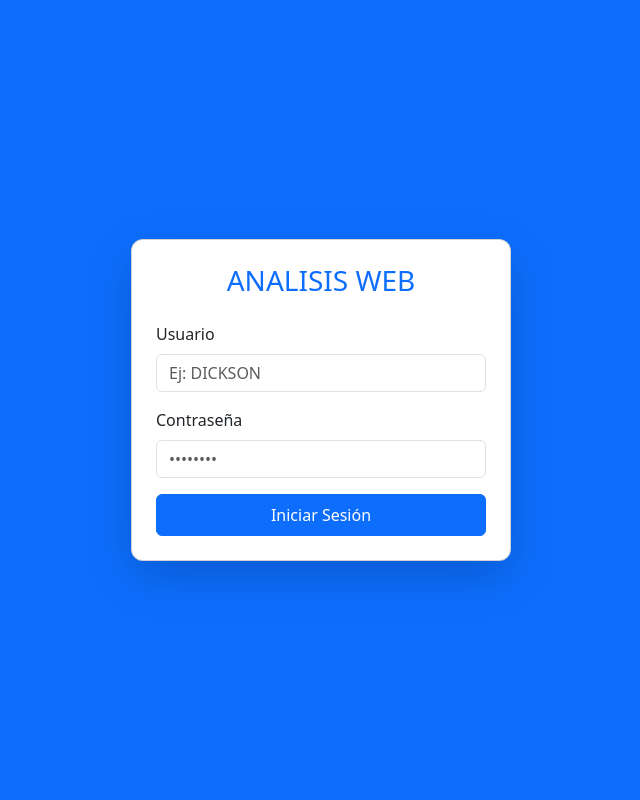
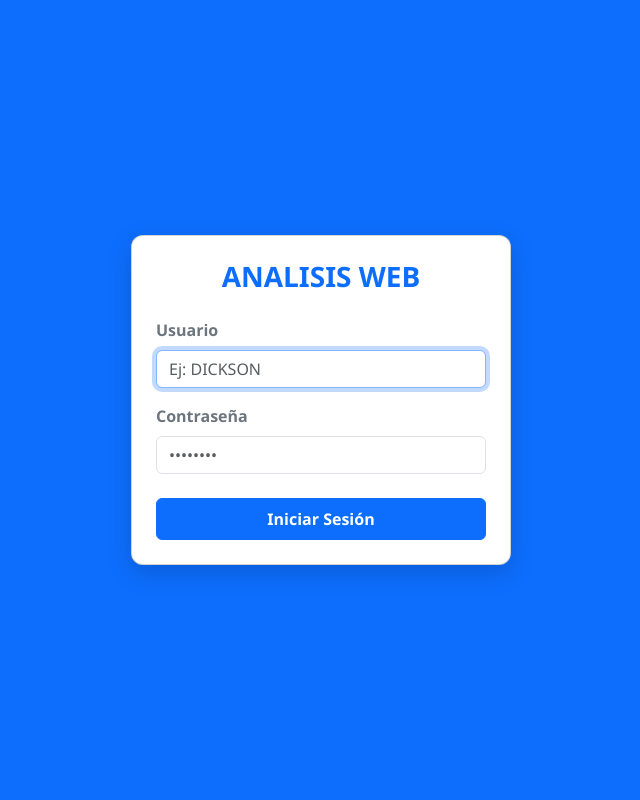
Before and after one commit to harolddickson26/ANALISIS, a Flask app: page /login in a window 1280 px wide. Shown: the whole page, without its empty margins (319-959 px from the left). Run offline with Flask 3, Linux system fonts and the light colour scheme.

Commit message:
Update login.html

```diff
--- a/templates/login.html
+++ b/templates/login.html
@@ -2,29 +2,48 @@
 <html lang="es">
 <head>
     <meta charset="UTF-8">
+    <meta name="viewport" content="width=device-width, initial-scale=1.0">
     <title>Login - ANALISIS WEB</title>
+    <!-- Bootstrap 5 CSS -->
     <link href="https://cdn.jsdelivr.net/npm/bootstrap@5.3.0/dist/css/bootstrap.min.css" rel="stylesheet">
     <style>
-        body { background: #0d6efd; display: flex; align-items: center; justify-content: center; height: 100vh; }
-        .card-login { border-radius: 12px; width: 380px; }
+        body {
+            background: #0d6efd;
+            display: flex;
+            align-items: center;
+            justify-content: center;
+            height: 100vh;
+            margin: 0;
+            font-family: 'Segoe UI', Tahoma, Geneva, Verdana, sans-serif;
+        }
+        .card-login {
+            border-radius: 12px;
+            width: 100%;
+            max-width: 380px;
+            box-shadow: 0 8px 24px rgba(0,0,0,0.15);
+        }
     </style>
 </head>
 <body>
-    <div class="card card-login p-4 shadow-lg bg-white">
-        <h3 class="text-center font-weight-bold mb-4 text-primary">ANALISIS WEB</h3>
+    <div class="card card-login p-4 bg-white">
+        <h3 class="text-center fw-bold mb-4 text-primary">ANALISIS WEB</h3>
+
         {% if error %}
-            <div class="alert alert-danger py-2 text-center">{{ error }}</div>
+            <div class="alert alert-danger py-2 text-center" role="alert">
+                {{ error }}
+            </div>
         {% endif %}
-        <form method="POST">
+
+        <form action="/login" method="POST">
             <div class="mb-3">
-                <label class="form-label font-weight-bold">Usuario</label>
-                <input type="text" name="usuario" class="form-control" placeholder="Ej: DICKSON" required>
+                <label class="form-label fw-bold text-secondary">Usuario</label>
+                <input type="text" name="username" class="form-control" placeholder="Ej: DICKSON" required autofocus autocomplete="username">
             </div>
             <div class="mb-3">
-                <label class="form-label font-weight-bold">Contraseña</label>
-                <input type="password" name="password" class="form-control" placeholder="••••••••" required>
+                <label class="form-label fw-bold text-secondary">Contraseña</label>
+                <input type="password" name="password" class="form-control" placeholder="••••••••" required autocomplete="current-password">
             </div>
-            <button type="submit" class="btn btn-primary w-100 py-2 font-weight-bold">Iniciar Sesión</button>
+            <button type="submit" class="btn btn-primary w-100 py-2 fw-bold mt-2">Iniciar Sesión</button>
         </form>
     </div>
 </body>
```
